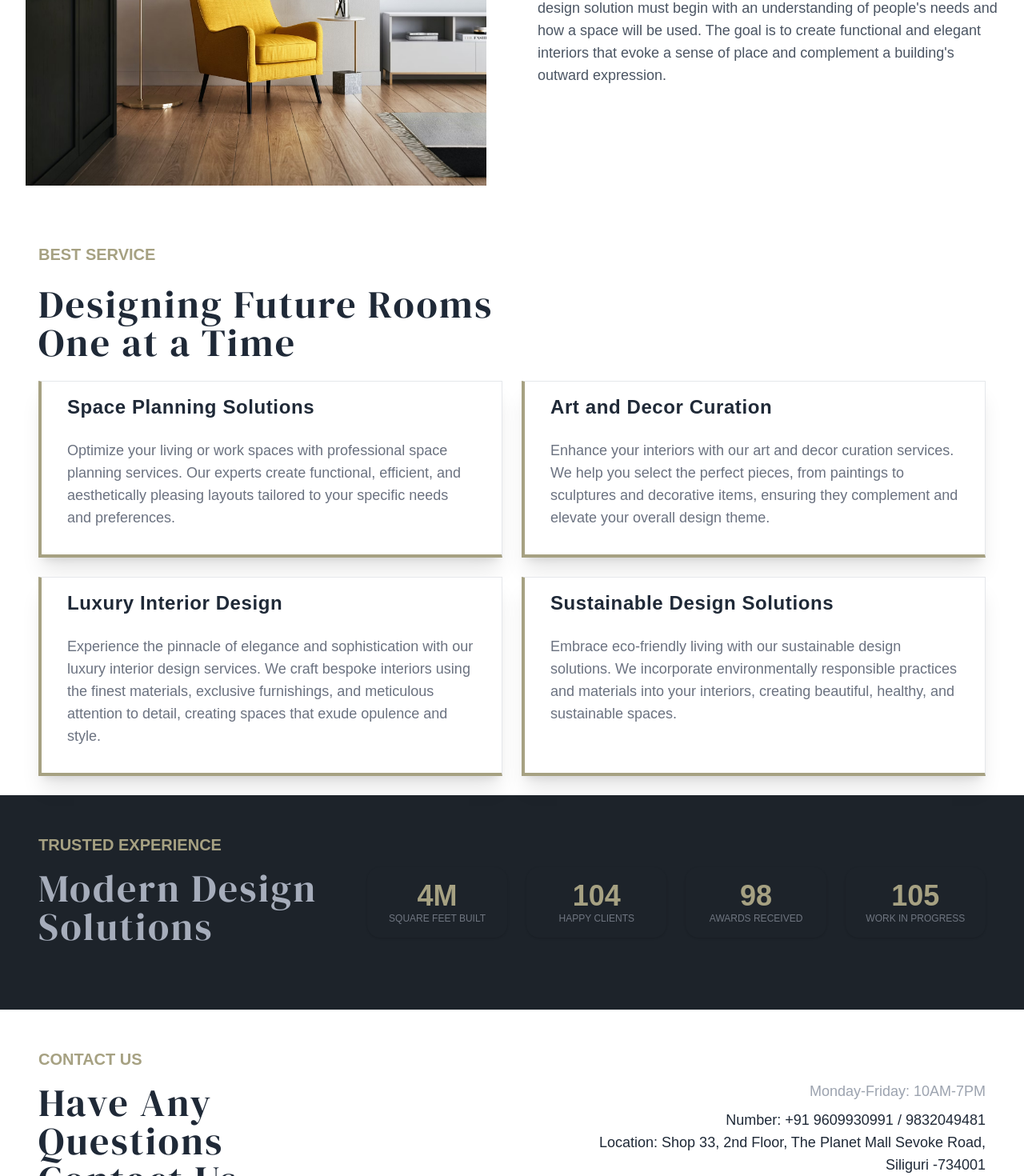
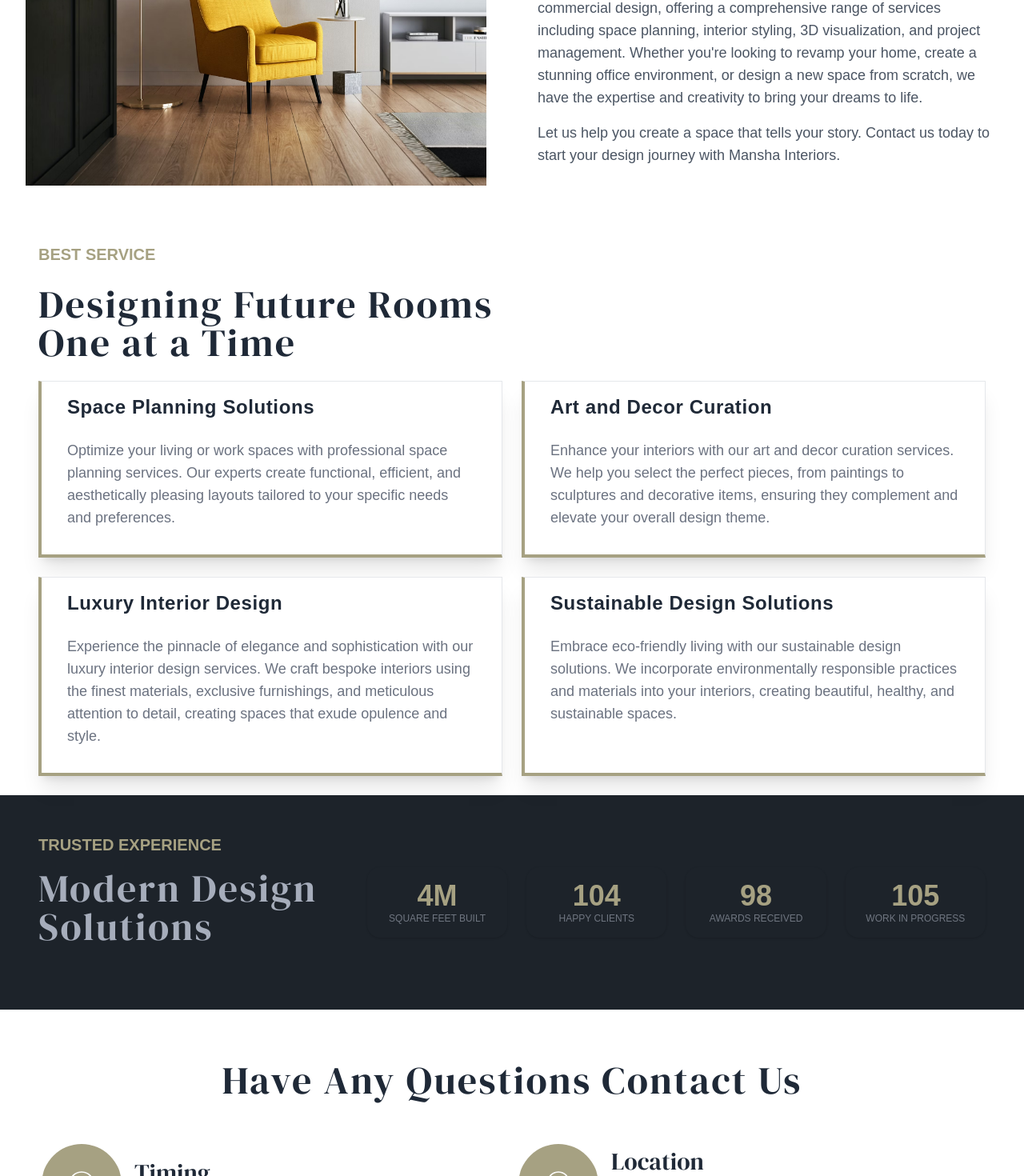
Before and after one commit to iamdipankarpaul/interior-design-reactjs, a React (Vite) app: page / in a window 1280 px wide. Shown: the part 1330-2800 px from the top of the page at 80% size. Built offline with nearby package versions, Linux system fonts and the light colour scheme.

Commit message:
complete teams page and some fine tuning

```diff
--- a/src/components/TextReveal.jsx
+++ b/src/components/TextReveal.jsx
@@ -24,7 +24,7 @@ const TextReveal = ({ children, classNames = "" }) => {
   }, []);
 
   return (
-    <div ref={textWrapprRef} className={`overflow-hidden + ${classNames}`}>
+    <div ref={textWrapprRef} className={`overflow-hidden ${classNames}`}>
       <div ref={textRef}>{children}</div>
     </div>
   );
--- a/src/components/contact-page/ContactPageSection.jsx
+++ b/src/components/contact-page/ContactPageSection.jsx
@@ -1,5 +1,5 @@
-import { IconMail, IconMapPin, IconPhone } from "@tabler/icons-react";
 import TextReveal from "../TextReveal";
+import { contactInfo } from "../../data/contact";
 
 const ContactPageSection = () => {
   return (
@@ -15,22 +15,12 @@ const ContactPageSection = () => {
               reach via contact form.
             </p>
             <div className="space-y-4">
-              <p className="flex items-center gap-4">
-                <IconMapPin stroke={2} />
-                <span>
-                  Shop 33, 2nd Floor, The Planet Mall Sevoke Road, Siliguri
-                  -734001
-                </span>
-              </p>
-              <p className="flex items-center gap-4">
-                <IconPhone stroke={2} />
-                <span>+91 9609930991 / 9832049481</span>
-              </p>
-              <p className="flex items-center gap-4">
-                <IconMail stroke={2} />
-                <span>mi@manshainteriors.com
-                </span>
-              </p>
+              {contactInfo.map((contact) => (
+                <p key={contact.id} className="flex items-center gap-4">
+                  <contact.icon stroke={2} />
+                  <span>{contact.description}</span>
+                </p>
+              ))}
             </div>
           </TextReveal>
         </div>
@@ -63,7 +53,7 @@ const ContactPageSection = () => {
                 placeholder="Bio"
               ></textarea>
             </label>
-            <button type="button" className="btn btn-info">
+            <button type="button" className="btn btn-neutral md:text-lg">
               Submit
             </button>
           </form>
--- a/src/components/home-page/AboutSection.jsx
+++ b/src/components/home-page/AboutSection.jsx
@@ -4,6 +4,7 @@ import { ScrollTrigger } from "gsap/all";
 
 import aboutImg from "../../assets/about.avif";
 import ImageReveal from "../ImageReveal";
+import { aboutInfo } from "../../data/about";
 
 const AboutSection = () => {
   gsap.registerPlugin(ScrollTrigger);
@@ -35,25 +36,24 @@ const AboutSection = () => {
             <ImageReveal
               src={aboutImg}
               alt="interior design service image"
-              classNames="h-64 md:h-96 lg:h-full"
+              classNames="h-64 sm:h-96 md:h-full max-md:order-last"
             />
 
             <div id="aboutDetails" className="flex flex-col justify-center">
               <p className="text-accent text-xl font-semibold md:font-bold">
-                ABOUT US
+                {aboutInfo.title.toUpperCase()}
               </p>
 
               <h2 className="text-3xl sm:text-4xl md:text-5xl font-dm-serif-display tracking-wider">
-                Interior Design
+                {aboutInfo.subtitle}
               </h2>
-
+              {aboutInfo.description.slice(0, 2).map((item, idx) => (
+                <p key={idx} className="mt-4 text-gray-600 lg:text-lg">
+                  {item}
+                </p>
+              ))}
               <p className="mt-4 text-gray-600 lg:text-lg">
-                We instill a sense of continuity and connection to the larger
-                world by designing a building from the inside-out as well as the
-                outside-in. Any design solution must begin with an understanding
-                of people&apos;s needs and how a space will be used. The goal is
-                to create functional and elegant interiors that evoke a sense of
-                place and complement a building&apos;s outward expression.
+                {aboutInfo.description[aboutInfo.description.length - 1]}
               </p>
             </div>
           </div>
--- a/src/components/home-page/ContactSection.jsx
+++ b/src/components/home-page/ContactSection.jsx
@@ -2,6 +2,7 @@ import { useGSAP } from "@gsap/react";
 import gsap from "gsap";
 import { ScrollTrigger } from "gsap/all";
 import TextReveal from "../TextReveal";
+import { contactInfo } from "../../data/contact";
 
 const ContactSection = () => {
   gsap.registerPlugin(ScrollTrigger);
@@ -35,36 +36,43 @@ const ContactSection = () => {
   return (
     <section
       id="contactSection"
-      className="p-4 sm:p-6 md:p-8 lg:p-12 flex flex-col md:flex-row gap-4 md:gap-6"
+      className="p-4 sm:p-6 md:p-8 lg:p-12 flex flex-col gap-4 md:gap-6"
     >
       <TextReveal>
-        <div className="md:w-1/2">
-          <p className="text-accent text-xl font-semibold md:font-bold">
+        <div className="">
+          {/* <p className="text-accent text-xl font-semibold md:font-bold">
             CONTACT US
-          </p>
-          <h2 className="text-3xl sm:text-4xl md:text-5xl font-dm-serif-display tracking-wider mt-4 mb-4 md:mb-8 text-balance">
+          </p> */}
+          <h2 className="text-3xl sm:text-4xl md:text-5xl font-dm-serif-display tracking-wider mt-4 mb-4 md:mb-8 text-balance text-center">
             Have Any Questions Contact Us
           </h2>
         </div>
       </TextReveal>
 
-      <div className="flex flex-col justify-center md:w-1/2 md:text-right">
-        <TextReveal>
-          <p className="md:text-lg text-gray-400 my-2">
-            Monday-Friday: 10AM-7PM
-          </p>
-          <p className="md:text-lg">
-            <span className="font-medium">Number: </span>+91 9609930991 /
-            9832049481
-          </p>
-          <p className="md:text-lg">
-            <span className="font-medium">Location: </span>Shop 33, 2nd Floor,
-            The Planet Mall Sevoke Road, Siliguri -734001
-          </p>
-          <p className="md:text-lg">
-            <span className="font-medium">Email: </span>mi@manshainteriors.com
-          </p>
-        </TextReveal>
+      <div className="grid grid-cols-1 sm:grid-cols-2 gap-4 max-w-screen-xl mx-auto">
+        {contactInfo.map((contact) => (
+          <TextReveal key={contact.id}>
+            <div
+              key={contact.id}
+              className="flex flex-col items-center sm:flex-row gap-1 sm:gap-4"
+            >
+              <div
+                // data-theme="dark"
+                className="w-[70px] sm:w-[100px] h-[70px] sm:h-[100px] flex items-center justify-center rounded-full bg-accent"
+              >
+                <contact.icon stroke={1} size={"40%"} color="white"/>
+              </div>
+              <div className="w-[70%] flex flex-col justify-center">
+                <h3 className="text-2xl md:text-3xl font-dm-serif-display max-sm:text-center">
+                  {contact.title}
+                </h3>
+                <p className="md:text-lg max-sm:text-center">
+                  {contact.description}
+                </p>
+              </div>
+            </div>
+          </TextReveal>
+        ))}
       </div>
     </section>
   );
--- a/src/components/services-page/ServiceSteps.jsx
+++ b/src/components/services-page/ServiceSteps.jsx
@@ -30,7 +30,7 @@ const ServiceSteps = () => {
         </div>
 
         <div className="text-center my-4 sm:my-8">
-          <Link to="/contact" role="button" className="btn btn-outline">
+          <Link to="/contact" role="button" className="btn btn-neutral">
             Contact Us Today
           </Link>
         </div>
--- a/src/components/teams-page/FounderSection.jsx
+++ b/src/components/teams-page/FounderSection.jsx
@@ -21,17 +21,17 @@ const FounderSection = () => {
               <span className="hidden lg:absolute lg:inset-y-0 lg:-start-16 lg:block lg:w-16 lg:bg-gray-100"></span>
 
               <div className="p-8 md:p-12">
-                <h2 className="text-3xl sm:text-4xl font-dm-serif-display tracking-wider">
+                <h2 className="text-3xl sm:text-4xl lg:text-5xl font-dm-serif-display tracking-wider">
                   {founder.designation}
                 </h2>
 
                 {founder.about.map((about, i) => (
-                  <p key={i} className="mt-4 text-gray-600">
+                  <p key={i} className="mt-4 md:text-lg text-gray-600">
                     {about}
                   </p>
                 ))}
 
-                <Link to="/contact" role="button" className="mt-8 btn btn-info">
+                <Link to="/contact" role="button" className="mt-8 btn btn-neutral md:text-lg">
                   Get in Touch
                 </Link>
               </div>
--- /dev/null
+++ b/src/data/about.js
@@ -0,0 +1,11 @@
+export const aboutInfo = {
+  title: "About Us",
+  subtitle: "Interior Design",
+  description: [
+    "Welcome to Mansha Interiors, where we believe that every space has a story to tell. Our team of passionate and creative designers is dedicated to transforming your vision into reality, crafting beautiful and functional interiors that reflect your unique style and personality.",
+    "With years of experience in the industry, we specialize in residential and commercial design, offering a comprehensive range of services including space planning, interior styling, 3D visualization, and project management. Whether you're looking to revamp your home, create a stunning office environment, or design a new space from scratch, we have the expertise and creativity to bring your dreams to life.",
+    "At Mansha Interiors, we pride ourselves on our collaborative approach, working closely with our clients to understand their needs, preferences, and budget. Our mission is to create timeless and elegant designs that not only look beautiful but also enhance your quality of life.",
+    "We are committed to excellence in every project we undertake, from the initial consultation to the final installation. Our attention to detail, innovative solutions, and dedication to customer satisfaction set us apart in the world of interior design.",
+    "Let us help you create a space that tells your story. Contact us today to start your design journey with Mansha Interiors.",
+  ],
+};
--- /dev/null
+++ b/src/data/contact.js
@@ -0,0 +1,34 @@
+import { randomId } from "@mantine/hooks";
+import {
+  IconClockHour4,
+  IconMapPin,
+  IconMail,
+  IconPhone,
+} from "@tabler/icons-react";
+
+export const contactInfo = [
+  {
+    title: "Timing",
+    description: "Monday-Friday: 10AM-7PM",
+    icon: IconClockHour4,
+    id: randomId(),
+  },
+  {
+    title: "Location",
+    description: "Shop 33, 2nd Floor, The Planet Mall Sevoke Road, Siliguri",
+    icon: IconMapPin,
+    id: randomId(),
+  },
+  {
+    title: "Email",
+    description: "mi@manshainteriors.com",
+    icon: IconMail,
+    id: randomId(),
+  },
+  {
+    title: "Phone",
+    description: "+91-9609930991 / 9832049481",
+    icon: IconPhone,
+    id: randomId(),
+  },
+];
```
